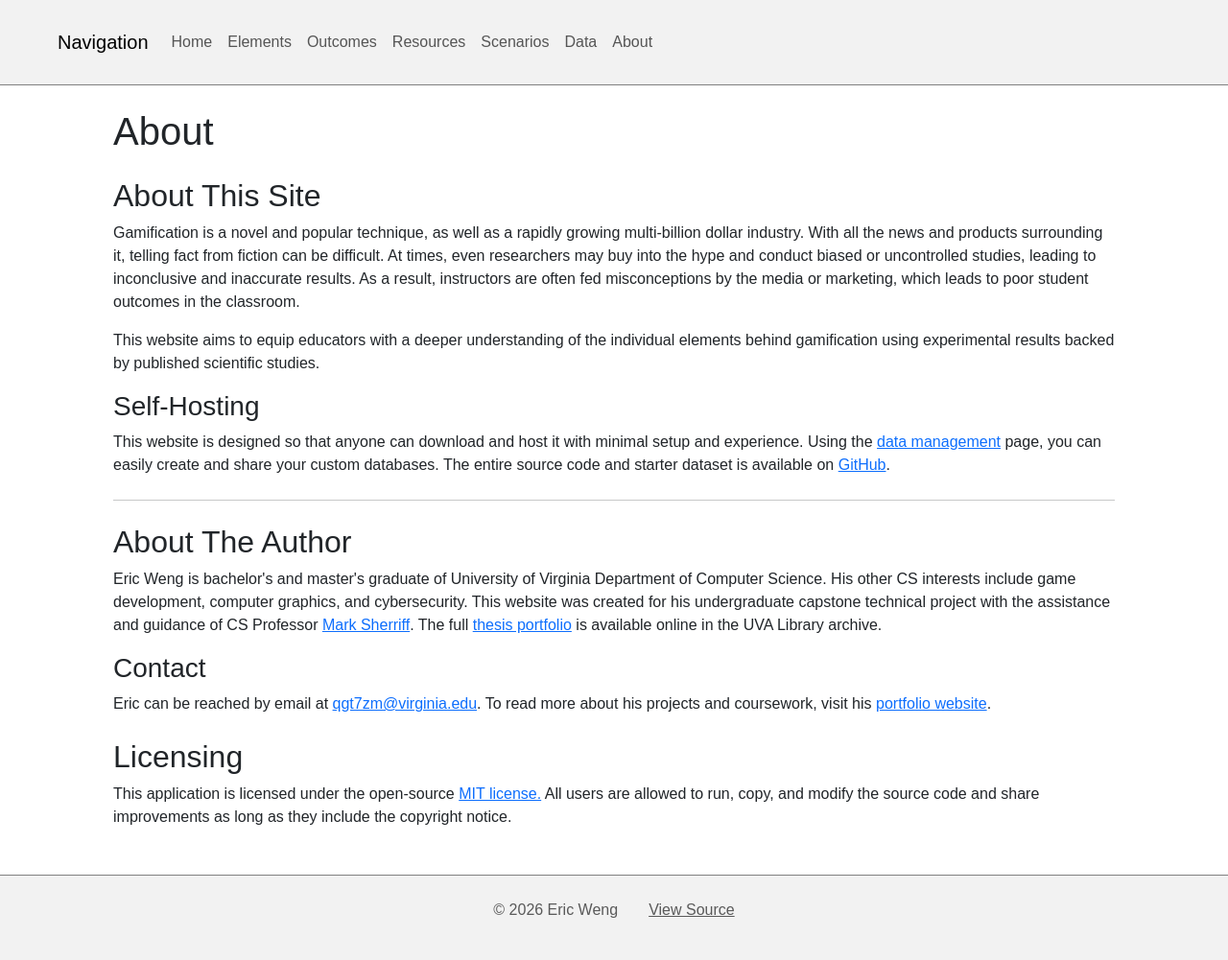
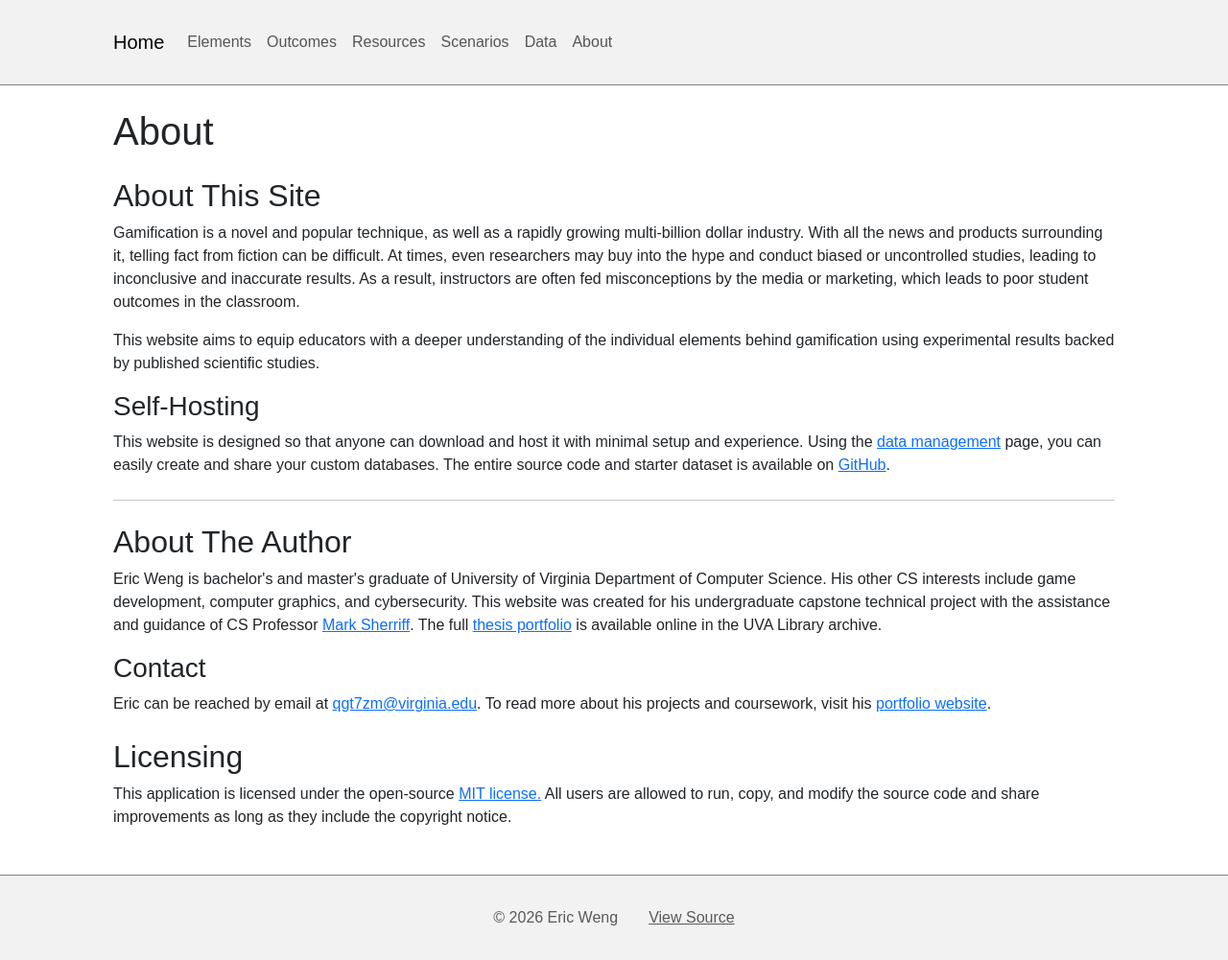
Before and after one commit to qgt7zm/capstone-project, a Django app: page /about in a window 1280 px wide. Shown: the whole page at 96% size. Run offline with Django 5.2, Linux system fonts and the light colour scheme; some libraries are stand-ins or nearby versions.

Commit message:
Adjust header and footer spacing

```diff
--- a/myapp/templates/myapp/base.html
+++ b/myapp/templates/myapp/base.html
@@ -18,9 +18,9 @@
 </head>
 
 <body>
-<nav class="navbar navbar-expand-md bg-body-tertiary-custom py-4 px-5">
-    <div class="container-fluid">
-        <span class="navbar-brand">Navigation</span>
+<nav class="navbar navbar-expand-md bg-body-tertiary-custom">
+    <div class="container px-5 py-3">
+        <a class="navbar-brand" href="{% url 'myapp:home' %}">Home</a>
         <button class="navbar-toggler" type="button"
                 data-bs-toggle="collapse" data-bs-target="#navbarContent">
             <span class="navbar-toggler-icon"></span>
@@ -29,9 +29,6 @@
         <!--Navbar Links-->
         <div class="collapse navbar-collapse" id="navbarContent">
             <ul class="navbar-nav">
-                <li class="nav-item">
-                    <a class="nav-link" href="{% url 'myapp:home' %}">Home</a>
-                </li>
                 <li class="nav-item">
                     <a class="nav-link" href="{% url 'myapp:elements' %}">Elements</a>
                 </li>
@@ -55,19 +52,17 @@
     </div>
 </nav>
 
-<div class="container px-5 py-4">
-    <main>
-        {% block main %}{% endblock %}
-    </main>
-</div>
+<main class="container px-5 py-4">
+    {% block main %}{% endblock %}
+</main>
 
-<footer class="footer bg-body-tertiary-custom py-4 px-5">
-    <div class="container-fluid">
-        <ul class="nav justify-content-center">
-            <li class="nav-item px-3">
-                <p class="text-secondary-custom">&copy; 2026 Eric Weng</p>
+<footer class="footer navbar navbar-expand bg-body-tertiary-custom">
+    <div class="container px-5 py-3 justify-content-center">
+        <ul class="navbar-nav">
+            <li class="nav-item px-3 py-2">
+                <span class="text-secondary-custom">&copy; 2026 Eric Weng</span>
             </li>
-            <li class="nav-item px-3">
+            <li class="nav-item px-3 py-2">
                 <a class="link-secondary-custom" href="https://github.com/qgt7zm/capstone-project">View Source</a>
             </li>
         </ul>
```
